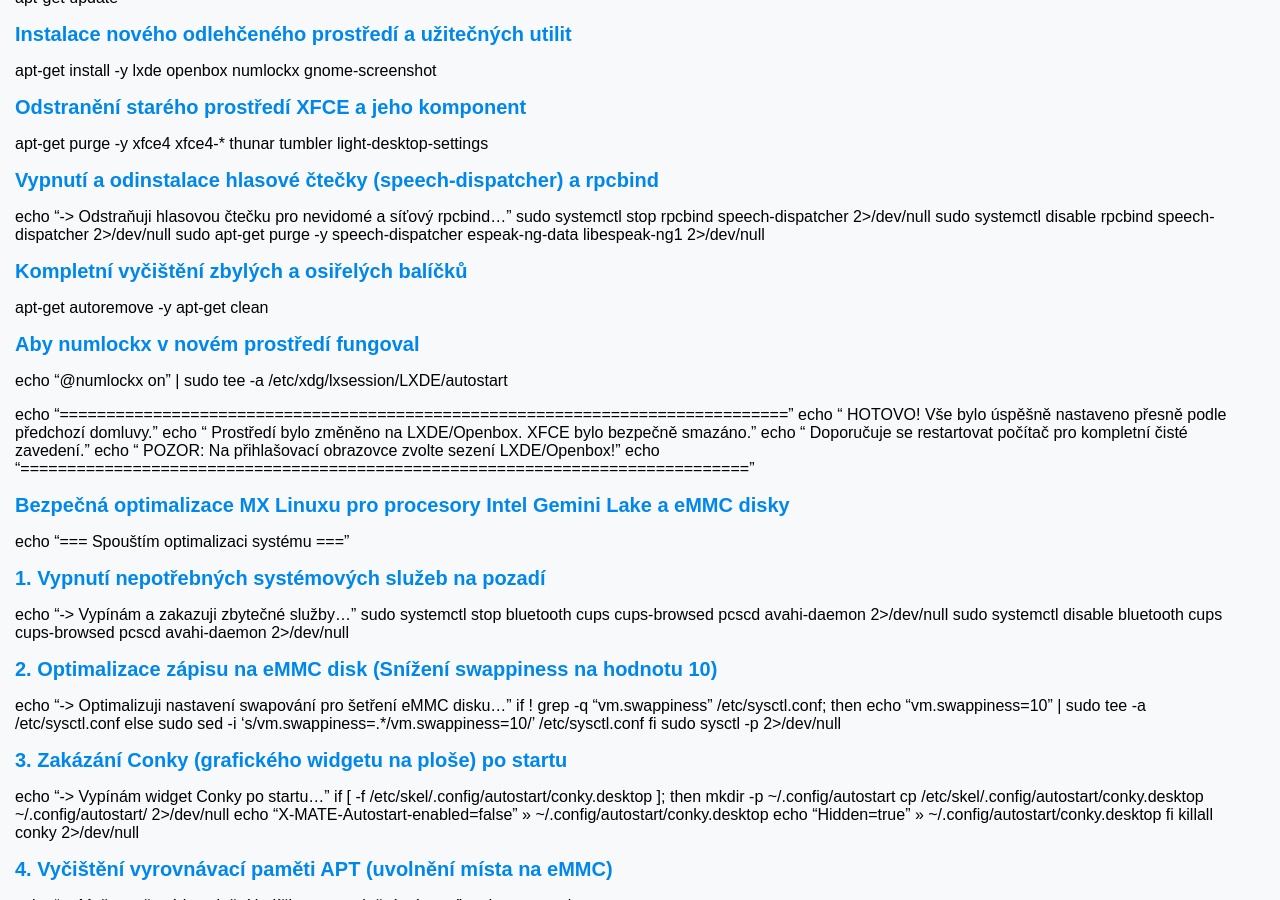
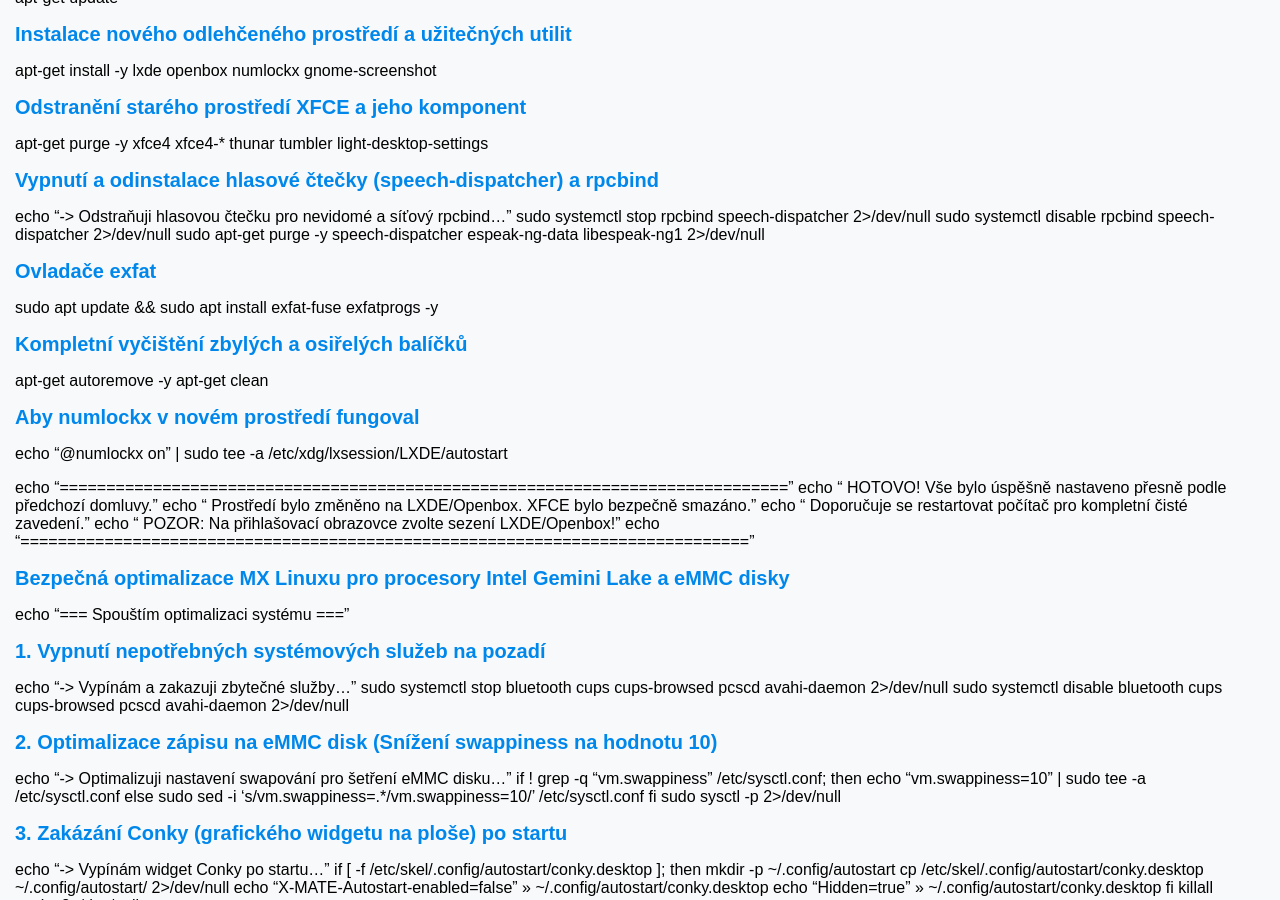
Before and after one commit to bedjan/bedjan.github.io, a Jekyll site: the page built from mx.md, in a window 1280 px wide and 900 px high, scrolled down 2927 px. Built offline with Jekyll 4.4.1, drawn with Linux system fonts in a browser that asks for light colours; our own code applies the rules of GitHub Pages for plain Markdown files.

Commit message:
Update mx.md

```diff
--- a/mx.md
+++ b/mx.md
@@ -151,6 +151,11 @@
 sudo systemctl disable rpcbind speech-dispatcher 2>/dev/null
 sudo apt-get purge -y speech-dispatcher espeak-ng-data libespeak-ng1 2>/dev/null
 
+# Ovladače exfat
+
+sudo apt update && sudo apt install exfat-fuse exfatprogs -y
+
+
 # Kompletní vyčištění zbylých a osiřelých balíčků
 apt-get autoremove -y
 apt-get clean
```
